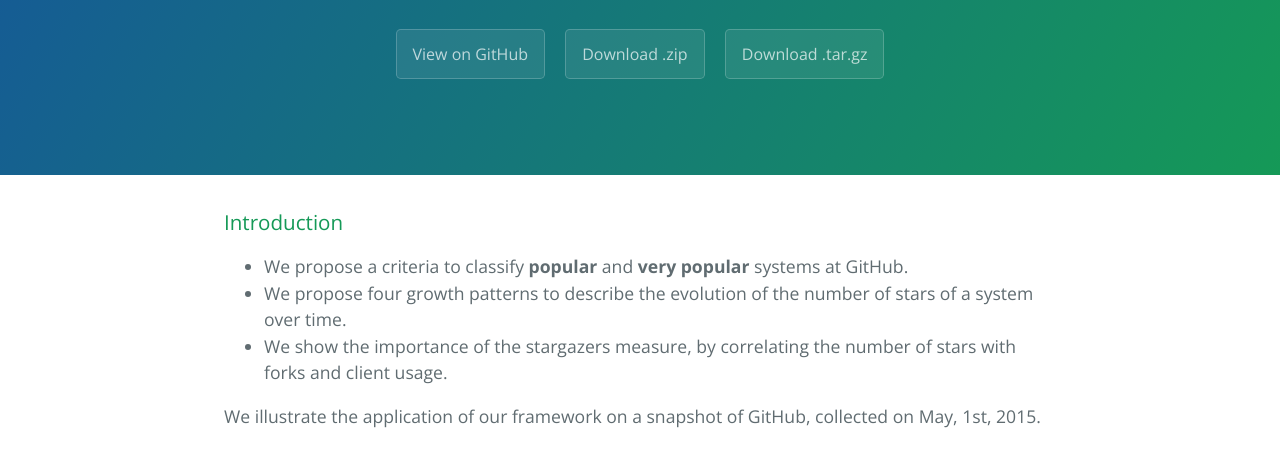
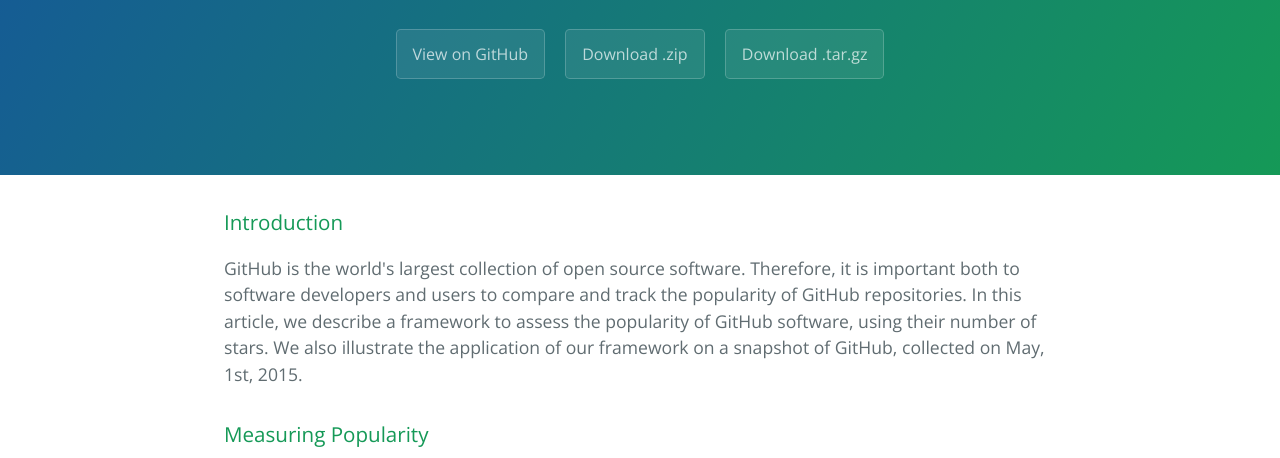
Before and after one commit to mtov/github-popularity-growth-patterns, a plain HTML site: page index.html in a window 1280 px wide. Shown: the part 208-666 px from the top of the page. Drawn offline with nearby package versions, Linux system fonts and the light colour scheme.

Commit message:
Create gh-pages branch via GitHub

```diff
--- a/index.html
+++ b/index.html
@@ -22,13 +22,7 @@
       <h3>
 <a id="introduction" class="anchor" href="#introduction" aria-hidden="true"><span class="octicon octicon-link"></span></a>Introduction</h3>
 
-<ul>
-<li>We propose a criteria to classify <strong>popular</strong> and <strong>very popular</strong> systems at GitHub.</li>
-<li>We propose four growth patterns to describe the evolution of the number of stars of a system over time. </li>
-<li>We show the importance of the stargazers measure, by correlating the number of stars with forks and client usage. </li>
-</ul>
-
-<p>We illustrate the application of our framework on a snapshot of GitHub, collected on May, 1st, 2015. </p>
+<p>GitHub is the world's largest collection of open source software. Therefore, it is important both to software developers and users to compare and track the popularity of GitHub repositories. In this article, we describe a framework to assess the popularity of GitHub software, using their number of stars. We also illustrate the application of our framework on a snapshot of GitHub, collected on May, 1st, 2015. </p>
 
 <h3>
 <a id="measuring-popularity" class="anchor" href="#measuring-popularity" aria-hidden="true"><span class="octicon octicon-link"></span></a>Measuring Popularity</h3>
```
Also changed, not shown: params.json (+1 -1 lines).
